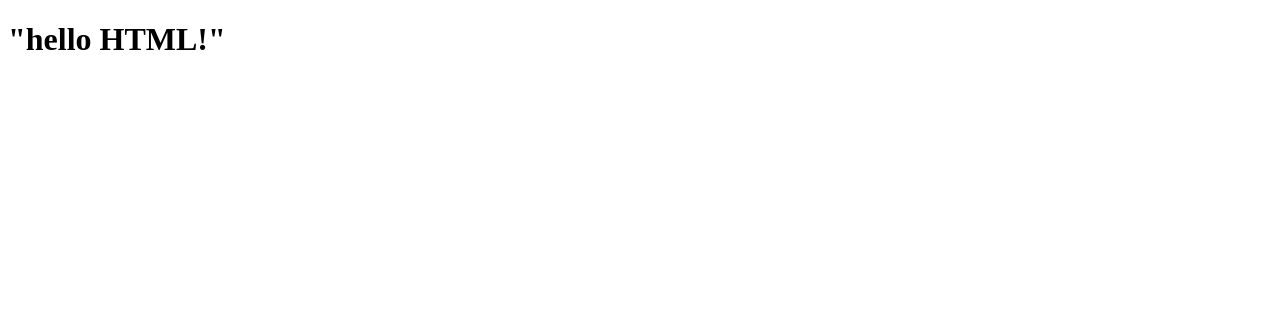
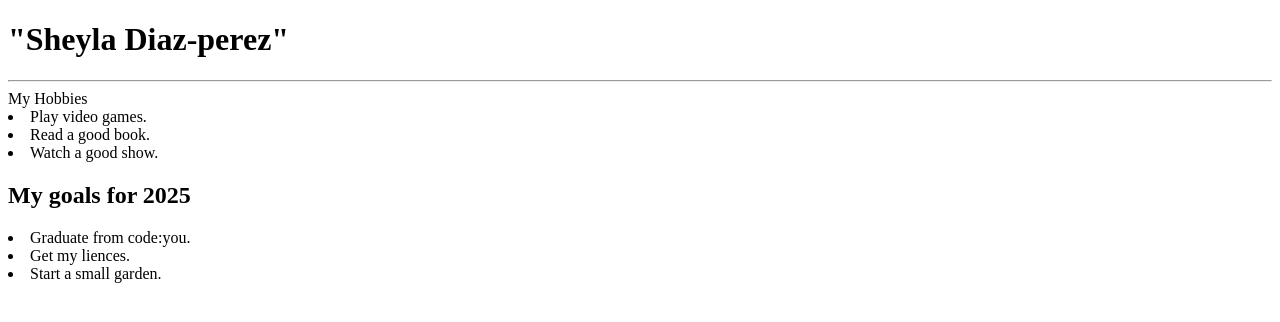
Before and after one commit to SheylaDiaz/hello-html, a plain HTML site: page INDEX.HTML in a window 1280 px wide. Drawn offline with Linux system fonts and the light colour scheme.

Commit message:
Update INDEX.HTML

```diff
--- a/INDEX.HTML
+++ b/INDEX.HTML
@@ -3,9 +3,18 @@
 <head>
     <meta charset="UTF-8">
     <meta name="viewport" content="width=device-width, initial-scale=1.0">
-    <title>Document</title>
+    <title>About Me</title>
 </head>
 <body>
-    <H1>"hello HTML!"</H1>
+    <H1>"Sheyla Diaz-perez"</H1>
+    <hr
+    <h2>My Hobbies</h2> </hr>
+    <li>Play video games. </li>
+    <li>Read a good book. </li>
+    <li>Watch a good show. </li>
+    <h2>My goals for 2025</h2>
+    <li>Graduate from code:you.</li>
+    <li>Get my liences. </li>
+    <li>Start a small garden. </li>
 </body>
 </html>
```
